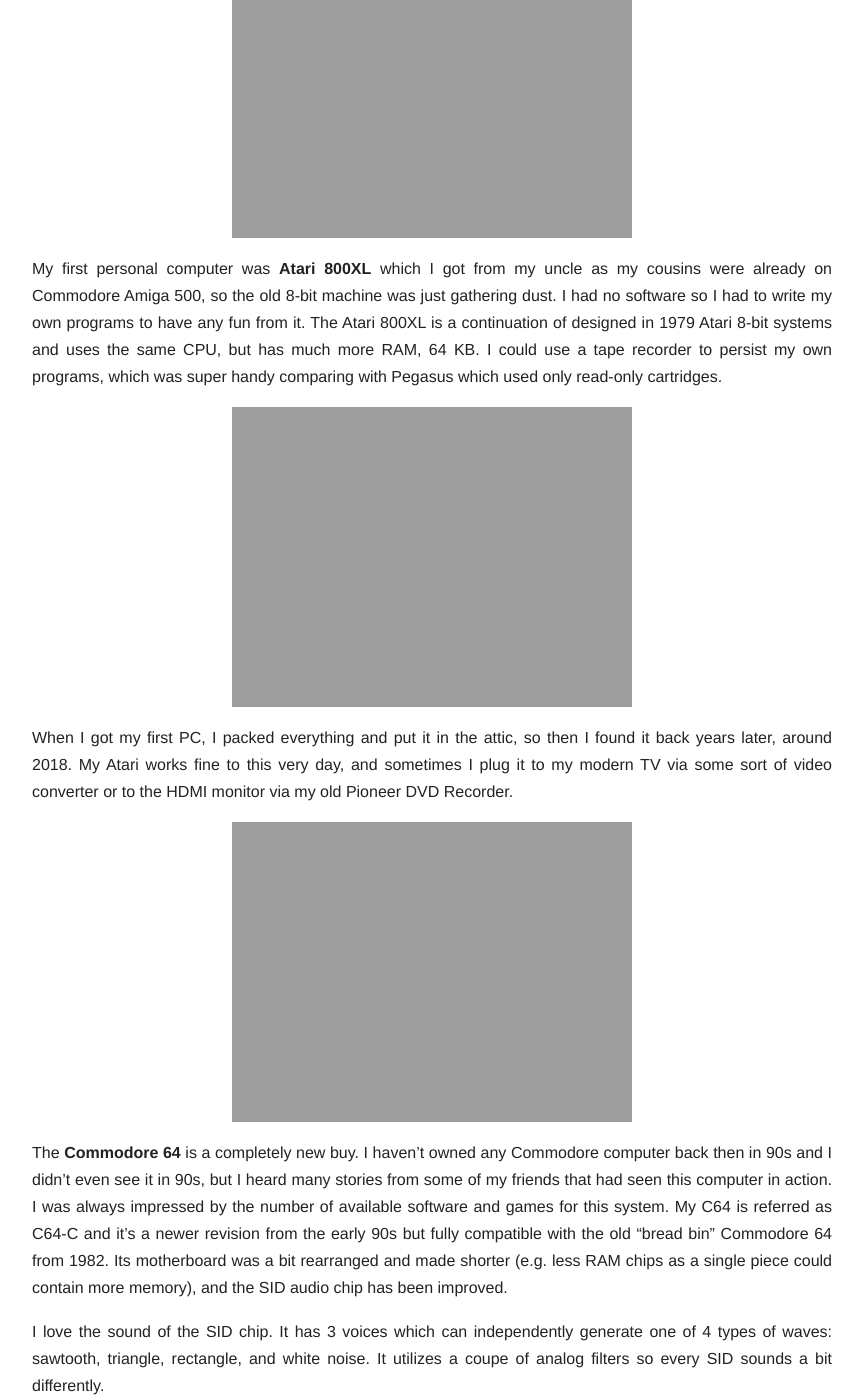
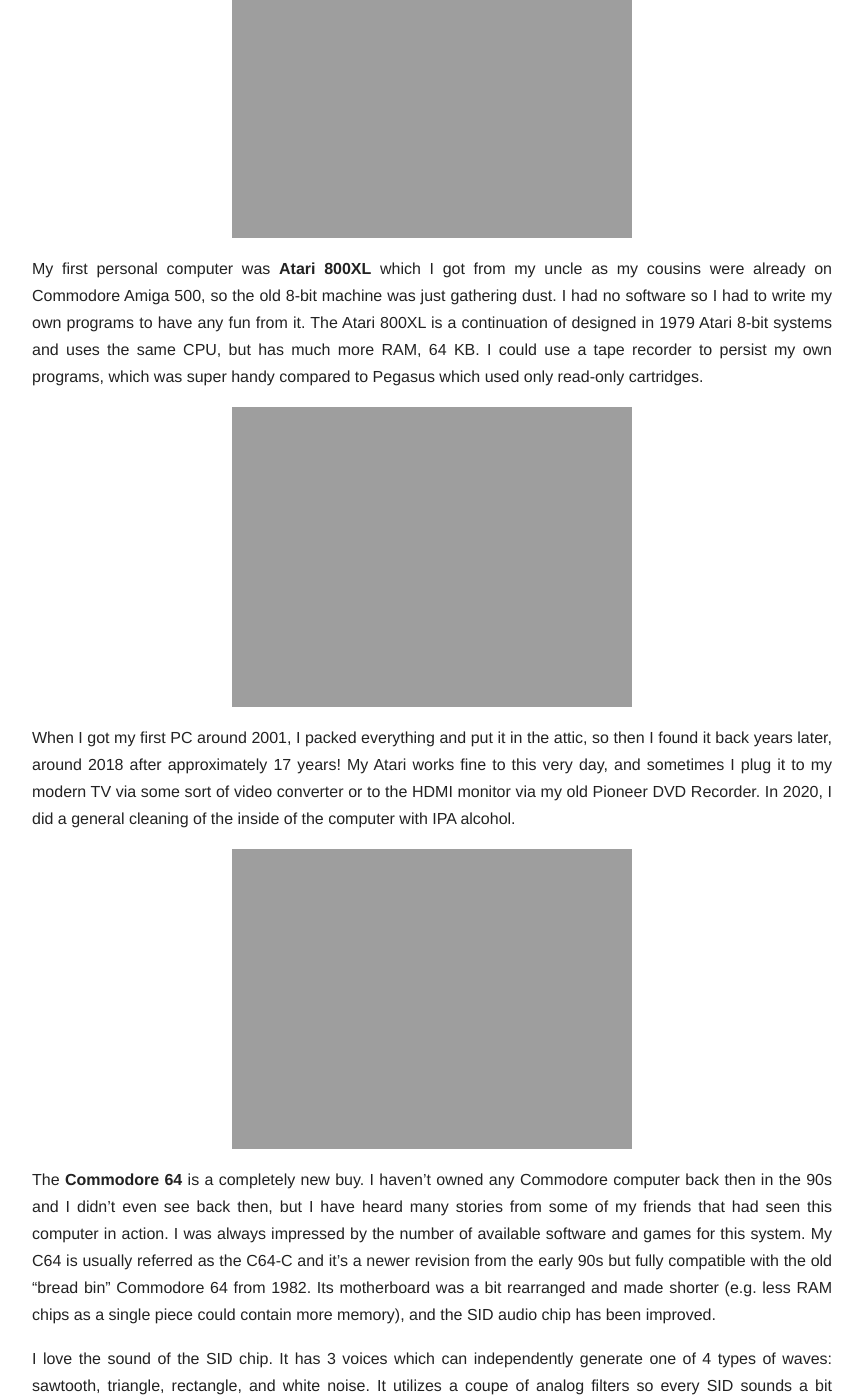
Before and after one commit to michalcichon/michalcichon.github.io, a Jekyll site: the page built from _posts/2023-02-10-my-favorite-retro-computers.md, in a window 1280 px wide and 1400 px high, scrolled down 774 px. Shown: the whole window, without its empty margins (208-1071 px from the left). Built offline with Jekyll 4.4.1, drawn with Linux system fonts in a browser that asks for light colours; comment, search, counter and statistics services are not loaded; some of the changed text lies outside the part shown.

Commit message:
small improvements

```diff
--- a/_posts/2023-02-10-my-favorite-retro-computers.md
+++ b/_posts/2023-02-10-my-favorite-retro-computers.md
@@ -20,21 +20,21 @@
 
 ![Pegasus IQ-502]({{site.url}}/assets/2023-02-10/Pegasus_IQ-502.jpg)
 
-My first personal computer was **Atari 800XL** which I got from my uncle as my cousins were already on Commodore Amiga 500, so the old 8-bit machine was just gathering dust. I had no software so I had to write my own programs to have any fun from it. The Atari 800XL is a continuation of designed in 1979 Atari 8-bit systems and uses the same CPU, but has much more RAM, 64 KB. I could use a tape recorder to persist my own programs, which was super handy comparing with Pegasus which used only read-only cartridges.
+My first personal computer was **Atari 800XL** which I got from my uncle as my cousins were already on Commodore Amiga 500, so the old 8-bit machine was just gathering dust. I had no software so I had to write my own programs to have any fun from it. The Atari 800XL is a continuation of designed in 1979 Atari 8-bit systems and uses the same CPU, but has much more RAM, 64 KB. I could use a tape recorder to persist my own programs, which was super handy compared to Pegasus which used only read-only cartridges.
 
 ![Atari 800XL]({{site.url}}/assets/2023-02-10/Atari800XL.jpg)
 
-When I got my first PC, I packed everything and put it in the attic, so then I found it back years later, around 2018. My Atari works fine to this very day, and sometimes I plug it to my modern TV via some sort of video converter or to the HDMI monitor via my old Pioneer DVD Recorder.
+When I got my first PC around 2001, I packed everything and put it in the attic, so then I found it back years later, around 2018 after approximately 17 years! My Atari works fine to this very day, and sometimes I plug it to my modern TV via some sort of video converter or to the HDMI monitor via my old Pioneer DVD Recorder. In 2020, I did a general cleaning of the inside of the computer with IPA alcohol.
 
 ![Commodore 64]({{site.url}}/assets/2023-02-10/Commodore64.jpg)
 
-The **Commodore 64** is a completely new buy. I haven't owned any Commodore computer back then in 90s and I didn't even see it in 90s, but I heard many stories from some of my friends that had seen this computer in action. I was always impressed by the number of available software and games for this system. My C64 is referred as C64-C and it's a newer revision from the early 90s but fully compatible with the old "bread bin" Commodore 64 from 1982. Its motherboard was a bit rearranged and made shorter (e.g. less RAM chips as a single piece could contain more memory), and the SID audio chip has been improved.
+The **Commodore 64** is a completely new buy. I haven't owned any Commodore computer back then in the 90s and I didn't even see back then, but I have heard many stories from some of my friends that had seen this computer in action. I was always impressed by the number of available software and games for this system. My C64 is usually referred as the C64-C and it's a newer revision from the early 90s but fully compatible with the old "bread bin" Commodore 64 from 1982. Its motherboard was a bit rearranged and made shorter (e.g. less RAM chips as a single piece could contain more memory), and the SID audio chip has been improved.
 
 I love the sound of the SID chip. It has 3 voices which can independently generate one of 4 types of waves: sawtooth, triangle, rectangle, and white noise. It utilizes a coupe of analog filters so every SID sounds a bit differently.
 
 To load programs I use two independent devices:
-- **Tapecart** which emulates a tape dataset
-- **SD2IEC** which emulates the IEC device, it is not fully compatible with the Commodore disk drive but many D64 images of C64 disks work just fine, or have been patched
+- **Tapecart** which emulates a tape dataset,
+- **SD2IEC** which emulates the IEC device. It's not fully compatible with the Commodore disk drive but many D64 images of C64 disks work just fine, or have been patched.
 
 You can find the footage of me playing some C64 games below (I used my Pioneer DVR-645 to capture it).
 
```
Also changed, not shown: other parts of _posts/2023-02-10-my-favorite-retro-computers.md (+2 -2 lines).
